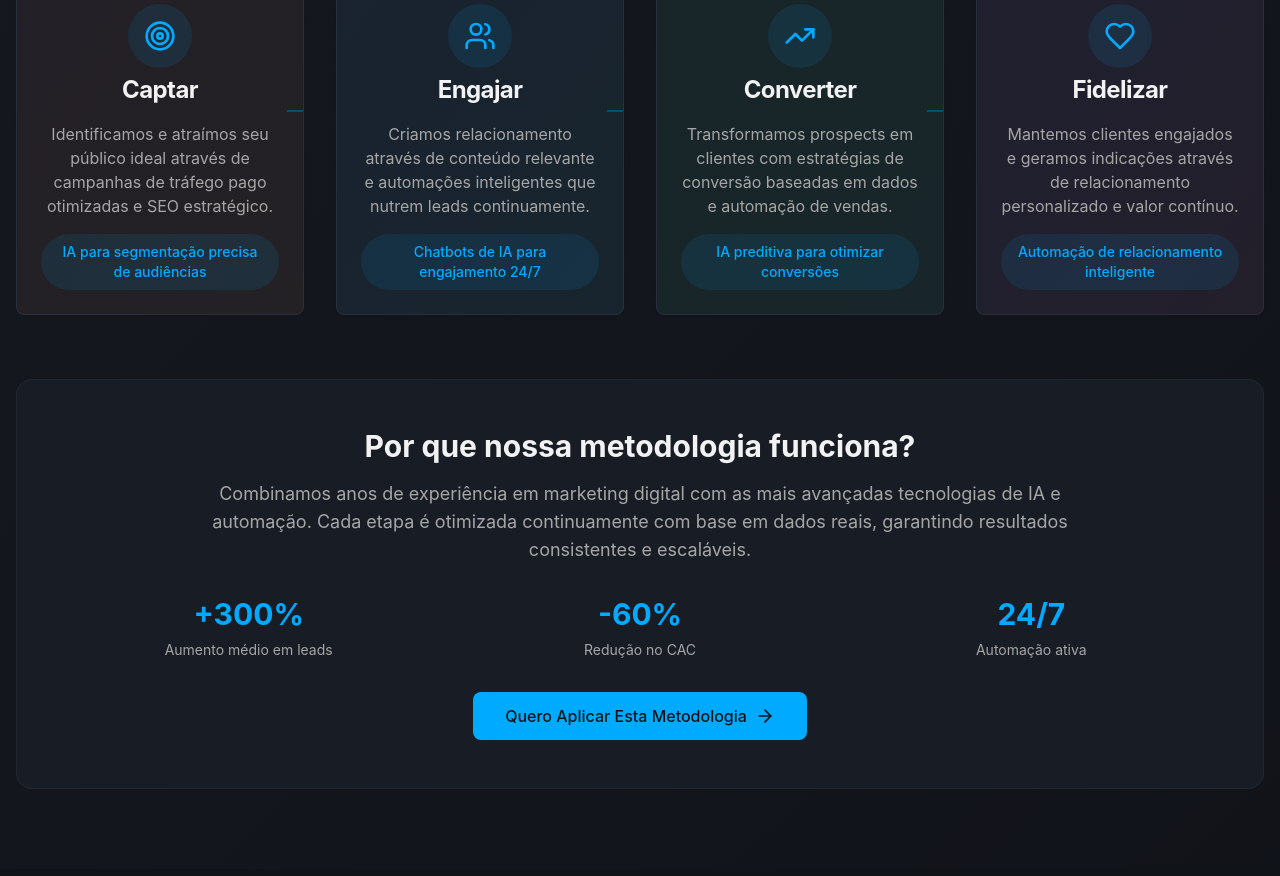
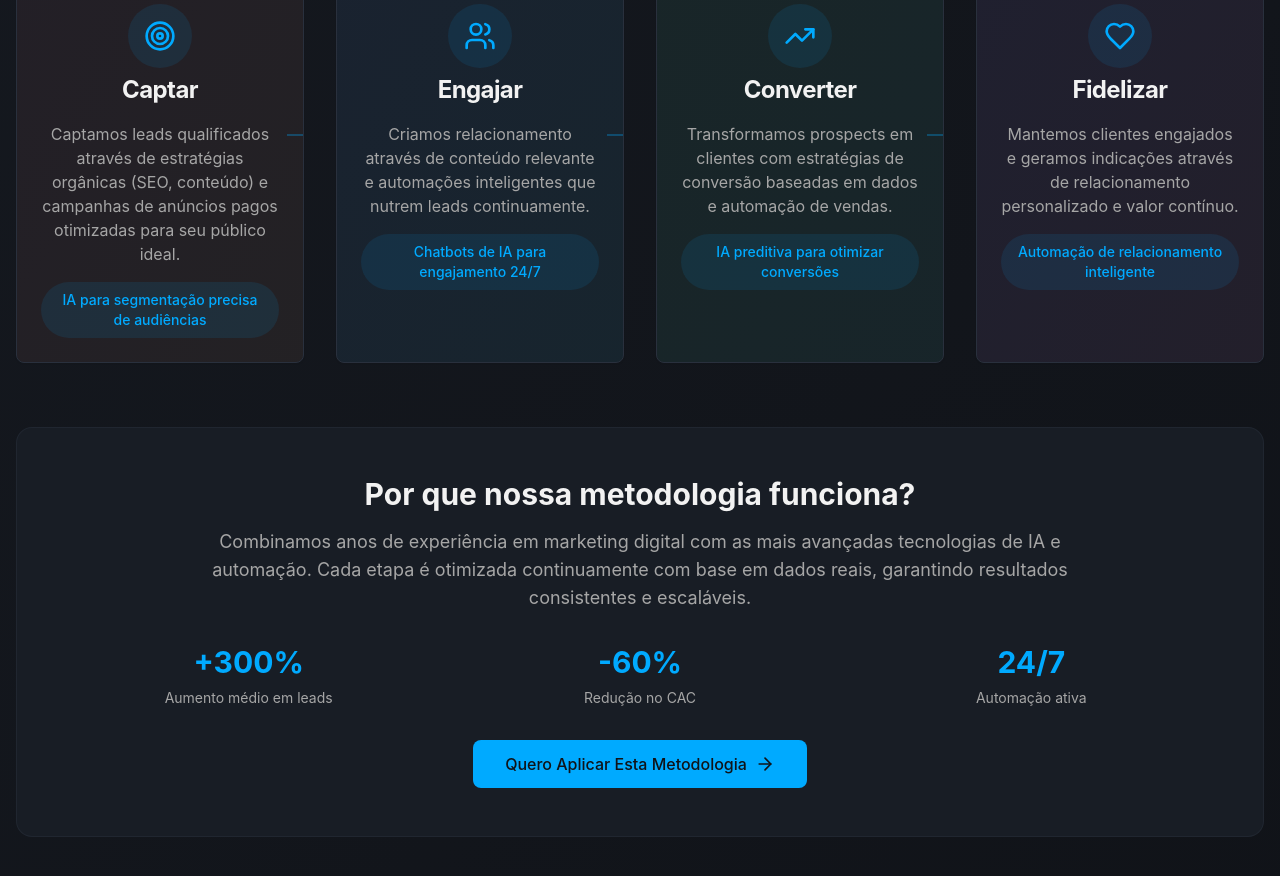
Before and after one commit to gt19889/lp-agente-ia, a React (Vite) app: page / in a window 1280 px wide. Shown: the part 2520-3396 px from the top of the page. Built offline with nearby package versions, Linux system fonts and the light colour scheme.

Commit message:
Refactor lead generation mentions
Update methodology section to focus on lead generation through organic and paid channels.

```diff
--- a/src/components/MethodologySection.tsx
+++ b/src/components/MethodologySection.tsx
@@ -79,7 +79,11 @@ const MethodologySection = () => {
                 </CardHeader>
 
                 <CardContent className="relative z-10 text-center">
-                  <p className="text-muted-foreground mb-4">{step.description}</p>
+                  <p className="text-muted-foreground mb-4">
+                    {step.number === "01"
+                      ? "Captamos leads qualificados através de estratégias orgânicas (SEO, conteúdo) e campanhas de anúncios pagos otimizadas para seu público ideal."
+                      : step.description}
+                  </p>
 
                   {/* AI Feature Badge */}
                   <div className="bg-primary/10 text-primary px-3 py-2 rounded-full text-sm font-medium">
```
